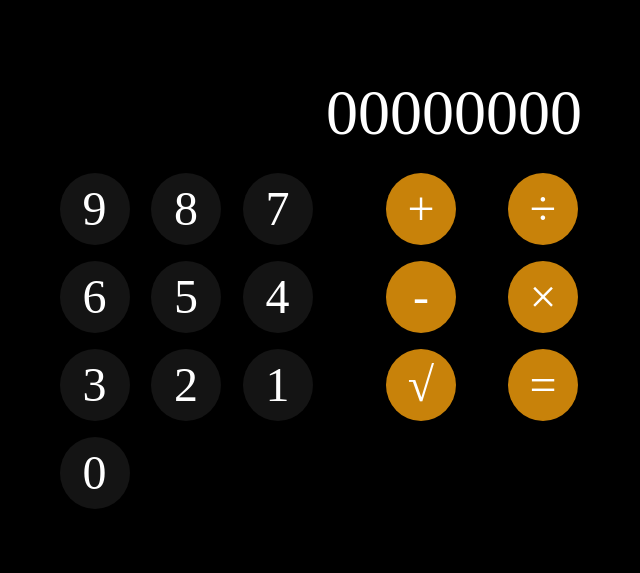
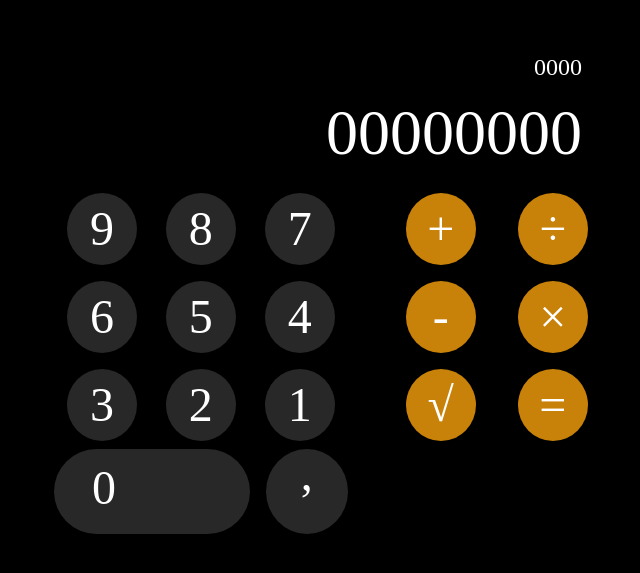
Before and after one commit to Adriano-Dos-Santos/Calculator, a plain HTML site: page index.html in a window 1280 px wide. Shown: the part 109-682 px from the top of the page, without its empty margins (306-946 px from the left). Drawn offline with Linux system fonts and the light colour scheme.

Commit message:
fixed some points

```diff
--- a/index.html
+++ b/index.html
@@ -6,14 +6,18 @@
     <link rel="stylesheet" href="styles.css" type="text/css" media="screen" />
   </head>
   <body>
-    <main>
-      <section class="visorContainer">
-        <div class="visor">
-          <p class="result" id="result">00000000</p>
+    <main class="main">
+      <section class="main__visorContainer">
+        <div class="visorContainer__historyContainer">
+            <p class="visorContainer__historyContent">0000</p>
+        </div>
+        <div class="visorContainer__resultContainer">
+          <p class="visorContainer__resultContent" id="result">00000000</p>
         </div>
       </section>
-      <section class="buttonsContainer">
-        <div class="numbers">
+      <section class="main__valueAndOperatorContainer">
+        <div class="main__values">
+         <div class="main__values__gridAreaContainer">
           <div class="button">9</div>
           <div class="button">8</div>
           <div class="button">7</div>
@@ -23,9 +27,13 @@
           <div class="button">3</div>
           <div class="button">2</div>
           <div class="button">1</div>
-          <div class="button">0</div>
+         </div>
+        <div class="main__values__lowerArea">
+            <div class="button zero">0</div>
+            <div class="button comma">,</div>
         </div>
-        <div class="operators">
+        </div>
+        <div class="main__operators">
           <div class="button">+</div>
           <div class="button">÷</div>
           <div class="button">-</div>
--- a/styles.css
+++ b/styles.css
@@ -80,7 +80,7 @@ body {
   color: white;
 }
 
-main {
+.main {
   width: 600px;
   font-size: 2rem;
   border: 2px solid black;
@@ -88,7 +88,7 @@ main {
   flex-direction: column;
   border-radius: 10px;
 }
-.visorContainer {
+.main__visorContainer {
   text-align: right;
   border: 2px solid black;
   flex-basis: 20%;
@@ -96,7 +96,11 @@ main {
   padding-right: 3rem;
 }
 
-.buttonsContainer {
+.visorContainer__historyContent {
+ font-size: 1.5rem;
+}
+
+.main__valueAndOperatorContainer {
   border: 2px solid black;
   flex-basis: 70%;
   display: flex;
@@ -108,32 +112,67 @@ main {
 
 }
 
-.numbers {
+.main__values {
+  flex-basis: 55%;
+  justify-content: space-between;
+                       "main main main"
+}
+
+.main__values__gridAreaContainer {
   display: grid;
   grid-template-columns: 70px 70px 70px;
-  flex-basis: 50%;
-  justify-content: space-evenly;
-
-}
-
-.numbers > .button {
-  background-color: rgb(20, 20, 20);
-  border-radius: 50%;
-  margin: 0.5rem 0 0.5rem 0;
-}
-
-.operators {
-  display: grid;
-  grid-template-columns: 70px 70px;
-  flex-basis: 50%;
   justify-content: space-evenly;
 
 
 }
-.operators > .button {
+
+.main__values__lowerArea {
+  display: flex;
+  flex-direction: row;
+  gap: 1rem;
+  padding: 0 1rem 0 1rem;
+
+}
+
+.zero {
+   background-color: rgb(40,40,40);
+   flex-basis: 68%;
+   border-radius: 50rem;
+   padding: 0.2rem 6rem 0.2rem 0;
+
+}
+
+.comma {
+   background-color: rgb(40,40,40);
+   width: 85px;
+   height: 85px;
+   line-height: 50px;
+  border-radius: 50%;
+  text-align: center;
+}
+
+.main__values__gridAreaContainer > .button {
+  background-color: rgb(40, 40, 40);
+  border-radius: 50%;
+  margin: 0.5rem 0 0.5rem 0;
+  cursor: pointer;
+}
+
+
+.main__operators {
+  display: grid;
+  grid-template-columns: 70px 70px;
+  flex-basis: 45%;
+  justify-content: space-evenly;
+
+
+}
+.main__operators > .button {
   background-color: rgb(200, 130, 10);
   border-radius: 50%;
   margin: 0.5rem 0 0.5rem 0;
+  cursor: pointer;
+}
 }
 
 
```
